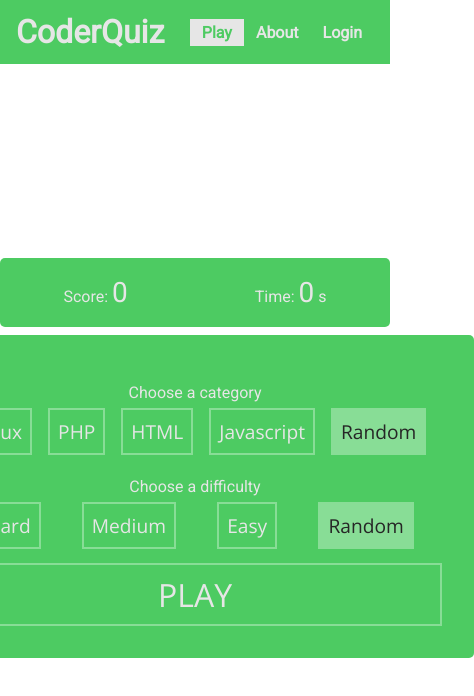
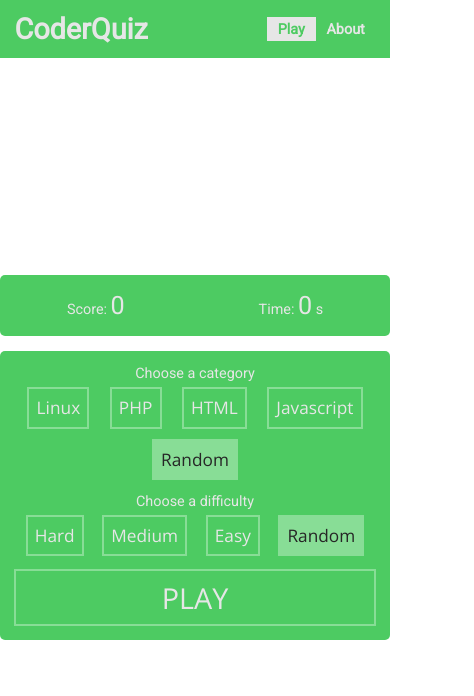
Before and after one commit to Khusyasy/coder-quiz, a Vue app: page / in a window 390 px wide. Shown: the top 696 px of the page, 474 px wide, since content can reach past the window. Built offline with nearby package versions, Linux system fonts and the light colour scheme.

Commit message:
add mobile responsive

```diff
--- a/src/App.vue
+++ b/src/App.vue
@@ -6,7 +6,7 @@
     <div>
       <router-link :to="{name: 'Play'}">Play</router-link>
       <router-link :to="{name: 'About'}">About</router-link>
-      <router-link to="/login">Login</router-link>
+      <!-- <router-link to="/login">Login</router-link> -->
     </div>
   </div>
   <router-view />
@@ -14,6 +14,13 @@
 
 <style lang="scss">
 @import "variables";
+
+:root{
+  font-size: 0.9rem;
+  @include for-desktop{
+    font-size: 1rem;
+  }
+}
 
 html,
 body {
--- a/src/_variables.scss
+++ b/src/_variables.scss
@@ -17,3 +17,11 @@ $gray-l: hsl(0, 0%, 80%);
 
 $font-main: 'Roboto', sans-serif;
 $font-code: 'Open Sans', sans-serif;
+
+$desktop-width: 1024px;
+
+@mixin for-desktop {
+  @media (min-width: #{$desktop-width}) {
+    @content;
+  }
+}
--- a/src/components/Answer.vue
+++ b/src/components/Answer.vue
@@ -48,15 +48,18 @@ export default {
   transition: ease-in-out 150ms;
   width: 100%;
   border: 2px solid $green-l;
-  padding: 0.5rem 0;
-  margin: 0.75rem 0;
+  padding: 1rem 0;
+  margin: 1rem 0;
   font-family: $font-code;
   font-size: 1.2rem;
+  text-justify: inter-word;
   cursor: pointer;
 
-  &:hover {
-    background-color: $green-l;
-    color: $black;
+  @include for-desktop{
+    &:hover {
+      background-color: $green-l;
+      color: $black;
+    }
   }
 
   &.wrong{
--- a/src/components/TheGameBar.vue
+++ b/src/components/TheGameBar.vue
@@ -16,7 +16,7 @@ export default {
 
 .game-bar {
   width: 100%;
-  max-width: 45ch;
+  max-width: 70ch;
   display: flex;
   flex-direction: row;
   justify-content: space-around;
@@ -25,7 +25,7 @@ export default {
   color: $white;
   background-color: $green;
   border-radius: 5px;
-  margin: 0.5rem;
+  margin: 1rem 0;
 
   p{
     padding: 0.1rem 0.5rem;
--- a/src/components/TheQuiz.vue
+++ b/src/components/TheQuiz.vue
@@ -1,11 +1,13 @@
 <template>
   <div class="quiz">
     <div v-if="$store.state.play">
-      <p class="quiz-info">{{ $store.state.tag || 'Random' }} {{ $store.state.diff || 'Random' }}</p>
-      <h1>
-        {{ $store.state.quiz?.question || 'Loading...' }}
-      </h1>
-      <Answer v-for="(answer, option) in $store.state.quiz?.answers" :key="option" :text="answer" :option="option" />
+      <div class="question">
+        <p class="quiz-info">{{ $store.state.tag || 'Random' }} {{ $store.state.diff || 'Random' }}</p>
+        <h1>
+          {{ $store.state.quiz?.question || 'Loading...' }}
+        </h1>
+        <Answer v-for="(answer, option) in $store.state.quiz?.answers" :key="option" :text="answer" :option="option" />
+      </div>
       </div>
     <div v-else>
       <StartMenu />
@@ -42,27 +44,16 @@ h1 {
   padding: 1rem;
 }
 .quiz {
+  width: 100%;
+  background-color: $green;
+  position: relative;
   max-width: 70ch;
-  min-width: 45ch;
-  background-color: $green;
   border-radius: 5px;
-  padding: 2rem;
-  position: relative;
-}
-.btn-play{
-  background-color: $green;
-  color: $white;
-  transition: ease-in-out 150ms;
-  width: 100%;
-  border: 2px solid $green-l;
-  padding: 0.5rem 0;
-  font-family: $font-code;
-  font-size: 2rem;
-  cursor: pointer;
-
-  &:hover {
-    background-color: $green-l;
-    color: $black;
+  @include for-desktop {
+    min-width: 70ch;
   }
 }
+.question{
+  margin: 1rem;
+}
 </style>
--- a/src/components/TheStartMenu.vue
+++ b/src/components/TheStartMenu.vue
@@ -3,6 +3,7 @@
         <p>Choose a category</p>
         <form class="container">
             <div
+                class="btn-container"
                 v-for="cat in catItems"
                 :key="cat"
             >
@@ -15,7 +16,7 @@
                 >
                 <label :for="cat">{{cat}}</label>
             </div>
-            <div>
+            <div class="btn-container">
                 <input
                         id="randomCat"
                         name="categories"
@@ -30,6 +31,7 @@
         <p>Choose a difficulty</p>
         <form class="container">
             <div
+                class="btn-container"
                 v-for="diff in diffItems"
                 :key="diff"
             >
@@ -42,7 +44,7 @@
                 >
                 <label :for="diff">{{diff}}</label>
             </div>
-            <div>
+            <div class="btn-container">
                 <input
                         id="randomDiff"
                         name="diff"
@@ -92,15 +94,17 @@ export default {
 <style lang="scss" scoped>
 @import "../variables";
 .start-menu{
+    margin: 1rem;
     color: $white;
 }
 
 .container{
     display: flex;
     flex-direction: row;
-    justify-content: space-around;
-    padding-bottom: 1rem;
-    margin: 0.5rem;
+    flex-wrap: wrap;
+    row-gap: 2rem;
+    justify-content: space-evenly;
+    margin-bottom: 1.5rem;
 
     & input{
         display: none;
```
Lines whose indentation alone changed are shown as unchanged.
